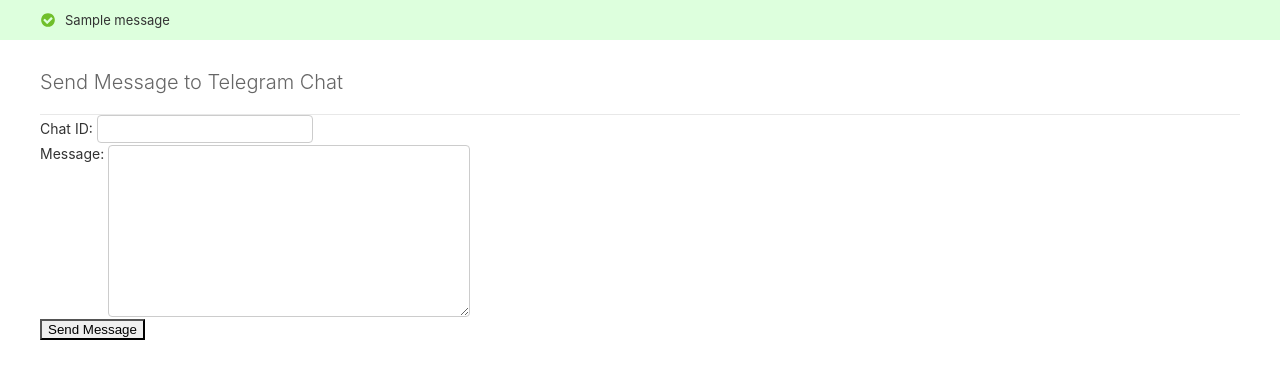
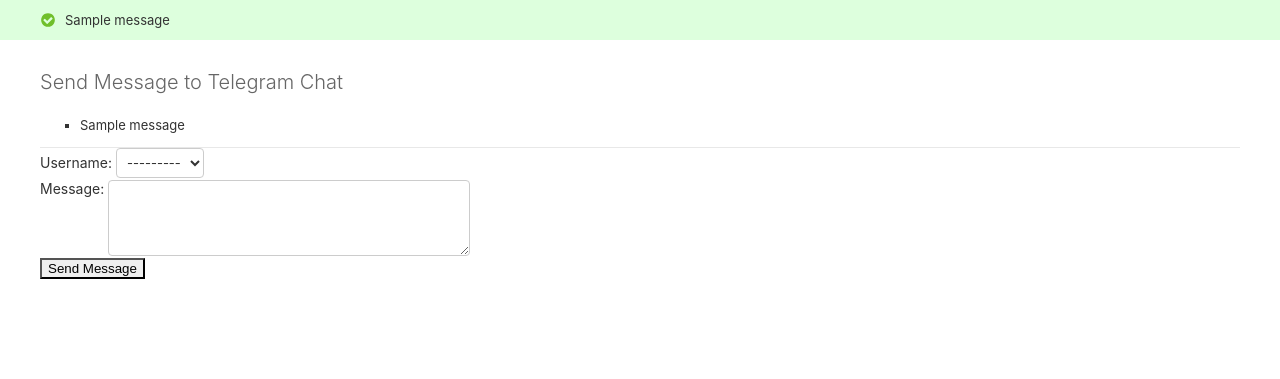
Before and after one commit to shriyashdixit/new_server, a Django app: page /send-message/ in a window 1280 px wide. Shown: the part 86-465 px from the top of the page. Run offline with Django 4.2, Linux system fonts and the light colour scheme; a user stored in the database is signed in; tables that the repository leaves empty hold one stand-in row (values such as "Sample post"); one stand-in notice (Sample message) is shown; parts of the project's set-up code (start-up, migrations or seed data) failed here and were passed over.

Commit message:
added models in admin site

```diff
--- a/django_app/requirements.txt
+++ b/django_app/requirements.txt
@@ -1,3 +1,4 @@
+aiohttp==3.9.3
 Django==4.2.3
 fyers_apiv3
 gunicorn==21.2.0
--- a/django_app/upload/forms.py
+++ b/django_app/upload/forms.py
@@ -1,6 +1,14 @@
 # forms.py
 from django import forms
+from .models import TelegramUser
 
 class SendMessageForm(forms.Form):
-    chat_id = forms.CharField(max_length=255, label="Chat ID")
-    message = forms.CharField(widget=forms.Textarea, label="Message")
+    username = forms.ModelChoiceField(
+        queryset=TelegramUser.objects.all(),
+        label="Username",
+        widget=forms.Select(attrs={'class': 'form-control'})
+    )
+    message = forms.CharField(
+        widget=forms.Textarea(attrs={'class': 'form-control', 'rows': 4}),
+        label="Message"
+    )
--- a/django_app/upload/models.py
+++ b/django_app/upload/models.py
@@ -22,3 +22,11 @@
 
     def __str__(self):
         return f"Message from {self.username or self.user_id} in chat {self.chat_id}"
+
+class TelegramUser(models.Model):
+    user_id = models.BigIntegerField(unique=True)
+    username = models.CharField(max_length=255, null=True, blank=True)
+    chat_id = models.BigIntegerField()
+
+    def __str__(self):
+        return self.username
--- a/django_app/upload/templates/send_message.html
+++ b/django_app/upload/templates/send_message.html
@@ -2,17 +2,25 @@
 
 {% block content %}
     <h1>Send Message to Telegram Chat</h1>
+
+    {% if messages %}
+        <ul class="messages">
+            {% for message in messages %}
+                <li class="{{ message.tags }}">{{ message }}</li>
+            {% endfor %}
+        </ul>
+    {% endif %}
 
     <div class="module">
         <form method="POST" class="form-horizontal">
             {% csrf_token %}
             <fieldset>
                 <div class="form-row">
-                    <label for="id_chat_id">Chat ID:</label>
-                    {{ form.chat_id }}
+                    <label for="{{ form.username.id_for_label }}">Username:</label>
+                    {{ form.username }}
                 </div>
                 <div class="form-row">
-                    <label for="id_message">Message:</label>
+                    <label for="{{ form.message.id_for_label }}">Message:</label>
                     {{ form.message }}
                 </div>
             </fieldset>
--- a/django_app/upload/views.py
+++ b/django_app/upload/views.py
@@ -2,14 +2,15 @@
 from django.core.files.storage import FileSystemStorage
 import os
 from django.conf import settings
+from django.contrib import messages
 # views.py
 from django.http import JsonResponse
 from django.views.decorators.csrf import csrf_exempt
 # from .models import TelegramMessage  # Your model to save messages
 import json
-from .models import TelegramMessage
+from .models import TelegramMessage, TelegramUser
 from datetime import datetime
-from .utils import send_telegram_message
+from .utils import send_telegram_message_to_chat, send_telegram_message
 from .forms import SendMessageForm
 from django.contrib.auth.decorators import login_required
 # Create your views here.
@@ -65,13 +66,27 @@
     if request.method == 'POST':
         try:
             data = json.loads(request.body)
-            message = data
-            print(message)
+            user_id = data.get('user_id')
+            username = data.get('username')
+            chat_id = data.get('chat_id')
+
+            # Step 1 & 3: Check if the user entry exists, if not, create it.
+            user, created = TelegramUser.objects.get_or_create(
+                user_id=user_id,
+                username=username,
+                defaults={'chat_id': chat_id}
+            )
+
+            # Step 2: If the entry exists but the chat_id doesn't match, update it.
+            if not created and user.chat_id != chat_id:
+                user.chat_id = chat_id
+                user.save()
+
             TelegramMessage.objects.create(
-                chat_id=data.get('chat_id'),
+                chat_id=chat_id,
                 message_id=data.get('message_id'),
-                user_id=data.get('user_id'),
-                username=data.get('username'),
+                user_id=user_id,
+                username=username,
                 first_name=data.get('first_name'),
                 last_name=data.get('last_name'),
                 message_text=data.get('message_text'),
@@ -82,7 +97,6 @@
             )
             return JsonResponse({'status': 'success', 'message': 'Message saved successfully'})
         except Exception as e:
-            print("error", e)
             return JsonResponse({'status': 'error', 'message': str(e)}, status=400)
 
     return JsonResponse({'status': 'error', 'message': 'Invalid request method'}, status=405)
@@ -91,27 +105,27 @@
     # Example: Check if a database entry has been updated or created
     CHAT_ID = ""
     # Send a Telegram message when the condition is met
-    send_telegram_message(f"A database entry has triggered an event: {CHAT_ID}", CHAT_ID)
+    send_telegram_message_to_chat(f"A database entry has triggered an event: {CHAT_ID}", CHAT_ID)
 
     return render(request, 'your_template.html', {'instance': CHAT_ID})
 
 @login_required
-@csrf_exempt  # Exempt this view from CSRF check for external services
+@csrf_exempt
 def send_message_view(request):
     if request.method == 'POST':
         form = SendMessageForm(request.POST)
         if form.is_valid():
-            chat_id = form.cleaned_data['chat_id']
+            telegram_user = form.cleaned_data['username']
             message = form.cleaned_data['message']
+            chat_id = telegram_user.chat_id
 
             # Trigger the function to send the message
-            response = send_telegram_message(message, chat_id)
+            response = send_telegram_message(chat_id, message)
 
-            return JsonResponse({
-                'status': 'success',
-                'message': 'Message sent successfully',
-                'response': response
-            })
+            if response.get('status') == 'success':
+                messages.success(request, 'Message sent successfully.')
+            else:
+                messages.error(request, 'Failed to send the message.')
     else:
         form = SendMessageForm()
 
```
Also changed, not shown: django_app/upload/admin.py (added, +14 -0 lines), django_app/upload/utils.py (+28 -1 lines), django_app/upload/migrations/0002_telegramuser.py (added).
